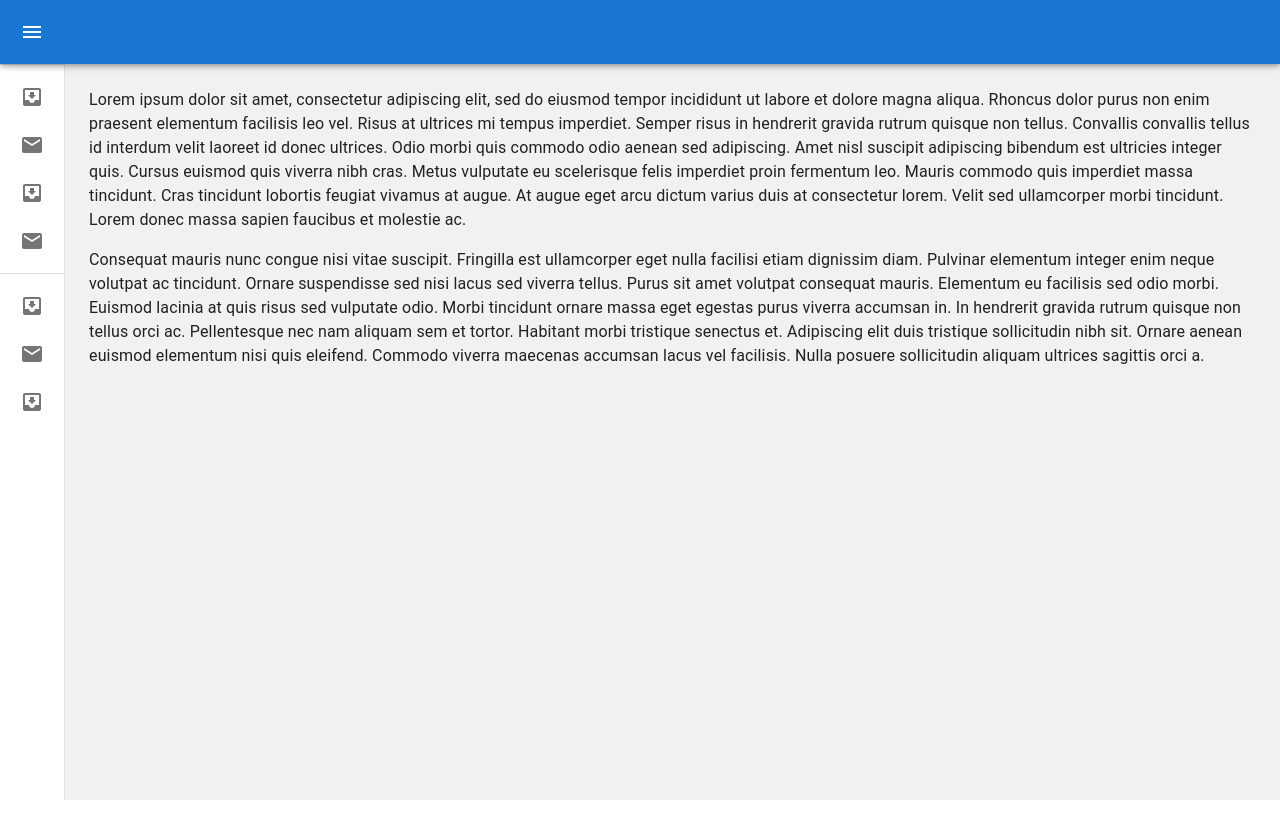
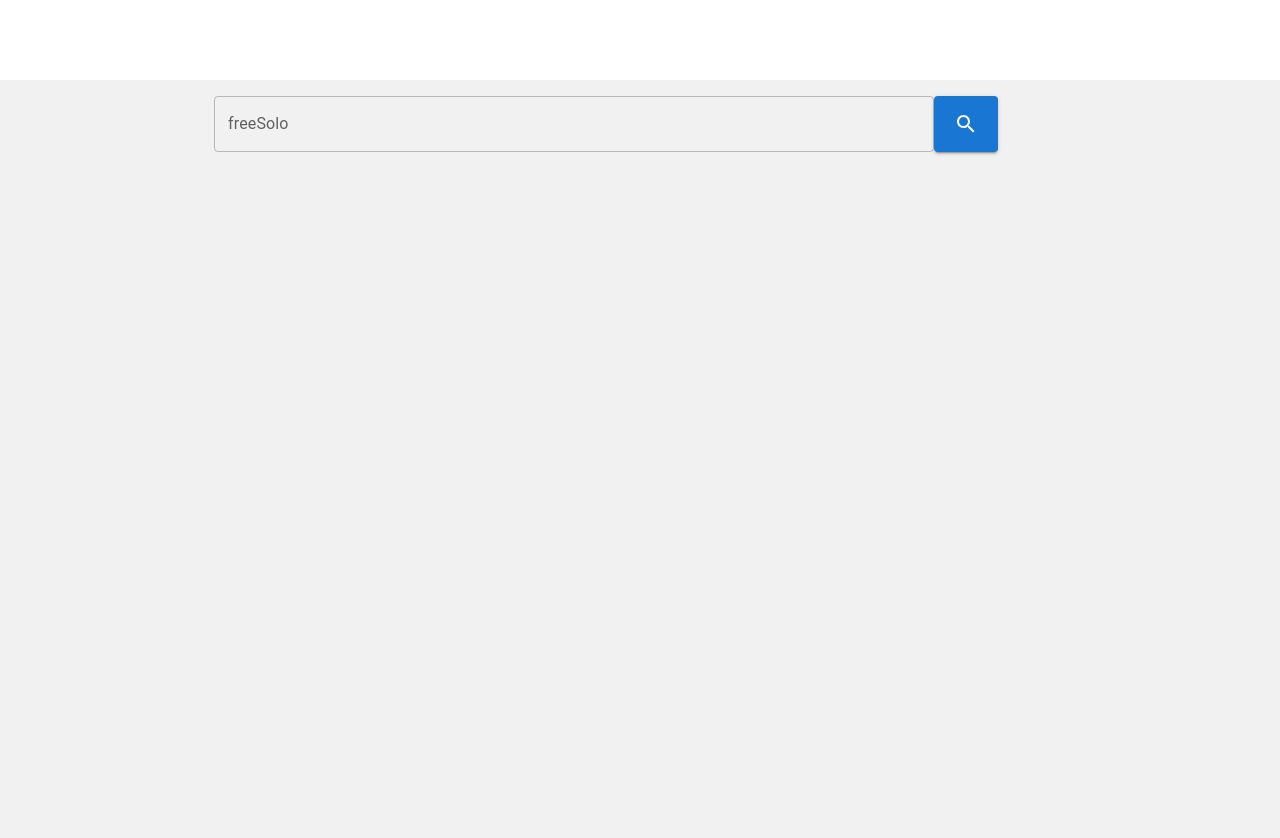
Before and after one commit to iamgiovann4/crm-dynamics, a React (Create React App) app: page /barra in a window 1280 px wide. Shown: the top 838 px of the page. Before the commit the page ends 800 px from the top, so only its background shows below. Built offline with nearby package versions, Linux system fonts and the light colour scheme.

Commit message:
componente barra criado

```diff
--- a/src/Router.js
+++ b/src/Router.js
@@ -10,6 +10,7 @@
 import CheckLogged from "./components/CheckLogged";
 import FormCustomers from "./pages/FormCustomers";
 import Customers from "./pages/Customers";
+import Searchbar from "./pages/SearchBar";
 
 const Router = () => {
     return (
@@ -29,6 +30,7 @@
             <Route path="/landpage" element={<Landpage />} />
             <Route path="/cadastroC" element={<FormCustomers />} />
             <Route path="*" element={<Pag404 />} />
+            <Route path="barra" element={<Searchbar />} />
         </Routes>
     )
 }
--- /dev/null
+++ b/src/pages/SearchBar.jsx
@@ -0,0 +1,131 @@
+import { Container, InputAdornment, TextField } from "@mui/material";
+import { useState } from "react";
+import * as React from 'react';
+import { Autocomplete } from '@mui/material';
+import { Button } from '@mui/material'
+import SearchIcon from "@mui/icons-material/Search";
+
+
+
+
+export default function SearchBar() {
+    return (
+        <Container maxWidth="md" sx={{ mt: 10, display: 'flex', direction: 'row' }} >
+
+            <Autocomplete
+                id="free-solo-demo"
+                freeSolo
+                options={top100Films.map((option) => option.title)}
+                renderInput={(params) => (
+                    <TextField {...params} label="freeSolo" margin="normal" variant="outlined" sx={{ width: '45rem' }} />
+                )}
+            />
+            <Button variant="contained" sx={{ height: '3.5rem', mt: 2 }}><SearchIcon /></Button>
+
+        </Container>
+    );
+}
+
+// Top 100 films as rated by IMDb users. http://www.imdb.com/chart/top
+const top100Films = [
+    { title: 'The Shawshank Redemption', year: 1994 },
+    { title: 'The Godfather', year: 1972 },
+    { title: 'The Godfather: Part II', year: 1974 },
+    { title: 'The Dark Knight', year: 2008 },
+    { title: '12 Angry Men', year: 1957 },
+    { title: "Schindler's List", year: 1993 },
+    { title: 'Pulp Fiction', year: 1994 },
+    { title: 'The Lord of the Rings: The Return of the King', year: 2003 },
+    { title: 'The Good, the Bad and the Ugly', year: 1966 },
+    { title: 'Fight Club', year: 1999 },
+    { title: 'The Lord of the Rings: The Fellowship of the Ring', year: 2001 },
+    { title: 'Star Wars: Episode V - The Empire Strikes Back', year: 1980 },
+    { title: 'Forrest Gump', year: 1994 },
+    { title: 'Inception', year: 2010 },
+    { title: 'The Lord of the Rings: The Two Towers', year: 2002 },
+    { title: "One Flew Over the Cuckoo's Nest", year: 1975 },
+    { title: 'Goodfellas', year: 1990 },
+    { title: 'The Matrix', year: 1999 },
+    { title: 'Seven Samurai', year: 1954 },
+    { title: 'Star Wars: Episode IV - A New Hope', year: 1977 },
+    { title: 'City of God', year: 2002 },
+    { title: 'Se7en', year: 1995 },
+    { title: 'The Silence of the Lambs', year: 1991 },
+    { title: "It's a Wonderful Life", year: 1946 },
+    { title: 'Life Is Beautiful', year: 1997 },
+    { title: 'The Usual Suspects', year: 1995 },
+    { title: 'Léon: The Professional', year: 1994 },
+    { title: 'Spirited Away', year: 2001 },
+    { title: 'Saving Private Ryan', year: 1998 },
+    { title: 'Once Upon a Time in the West', year: 1968 },
+    { title: 'American History X', year: 1998 },
+    { title: 'Interstellar', year: 2014 },
+    { title: 'Casablanca', year: 1942 },
+    { title: 'City Lights', year: 1931 },
+    { title: 'Psycho', year: 1960 },
+    { title: 'The Green Mile', year: 1999 },
+    { title: 'The Intouchables', year: 2011 },
+    { title: 'Modern Times', year: 1936 },
+    { title: 'Raiders of the Lost Ark', year: 1981 },
+    { title: 'Rear Window', year: 1954 },
+    { title: 'The Pianist', year: 2002 },
+    { title: 'The Departed', year: 2006 },
+    { title: 'Terminator 2: Judgment Day', year: 1991 },
+    { title: 'Back to the Future', year: 1985 },
+    { title: 'Whiplash', year: 2014 },
+    { title: 'Gladiator', year: 2000 },
+    { title: 'Memento', year: 2000 },
+    { title: 'The Prestige', year: 2006 },
+    { title: 'The Lion King', year: 1994 },
+    { title: 'Apocalypse Now', year: 1979 },
+    { title: 'Alien', year: 1979 },
+    { title: 'Sunset Boulevard', year: 1950 },
+    { title: 'Dr. Strangelove or: How I Learned to Stop Worrying and Love the Bomb', year: 1964 },
+    { title: 'The Great Dictator', year: 1940 },
+    { title: 'Cinema Paradiso', year: 1988 },
+    { title: 'The Lives of Others', year: 2006 },
+    { title: 'Grave of the Fireflies', year: 1988 },
+    { title: 'Paths of Glory', year: 1957 },
+    { title: 'Django Unchained', year: 2012 },
+    { title: 'The Shining', year: 1980 },
+    { title: 'WALL·E', year: 2008 },
+    { title: 'American Beauty', year: 1999 },
+    { title: 'The Dark Knight Rises', year: 2012 },
+    { title: 'Princess Mononoke', year: 1997 },
+    { title: 'Aliens', year: 1986 },
+    { title: 'Oldboy', year: 2003 },
+    { title: 'Once Upon a Time in America', year: 1984 },
+    { title: 'Witness for the Prosecution', year: 1957 },
+    { title: 'Das Boot', year: 1981 },
+    { title: 'Citizen Kane', year: 1941 },
+    { title: 'North by Northwest', year: 1959 },
+    { title: 'Vertigo', year: 1958 },
+    { title: 'Star Wars: Episode VI - Return of the Jedi', year: 1983 },
+    { title: 'Reservoir Dogs', year: 1992 },
+    { title: 'Braveheart', year: 1995 },
+    { title: 'M', year: 1931 },
+    { title: 'Requiem for a Dream', year: 2000 },
+    { title: 'Amélie', year: 2001 },
+    { title: 'A Clockwork Orange', year: 1971 },
+    { title: 'Like Stars on Earth', year: 2007 },
+    { title: 'Taxi Driver', year: 1976 },
+    { title: 'Lawrence of Arabia', year: 1962 },
+    { title: 'Double Indemnity', year: 1944 },
+    { title: 'Eternal Sunshine of the Spotless Mind', year: 2004 },
+    { title: 'Amadeus', year: 1984 },
+    { title: 'To Kill a Mockingbird', year: 1962 },
+    { title: 'Toy Story 3', year: 2010 },
+    { title: 'Logan', year: 2017 },
+    { title: 'Full Metal Jacket', year: 1987 },
+    { title: 'Dangal', year: 2016 },
+    { title: 'The Sting', year: 1973 },
+    { title: '2001: A Space Odyssey', year: 1968 },
+    { title: "Singin' in the Rain", year: 1952 },
+    { title: 'Toy Story', year: 1995 },
+    { title: 'Bicycle Thieves', year: 1948 },
+    { title: 'The Kid', year: 1921 },
+    { title: 'Inglourious Basterds', year: 2009 },
+    { title: 'Snatch', year: 2000 },
+    { title: '3 Idiots', year: 2009 },
+    { title: 'Monty Python and the Holy Grail', year: 1975 },
+];
```
Also changed, not shown: src/pages/Products.jsx (+22 -0 lines).
